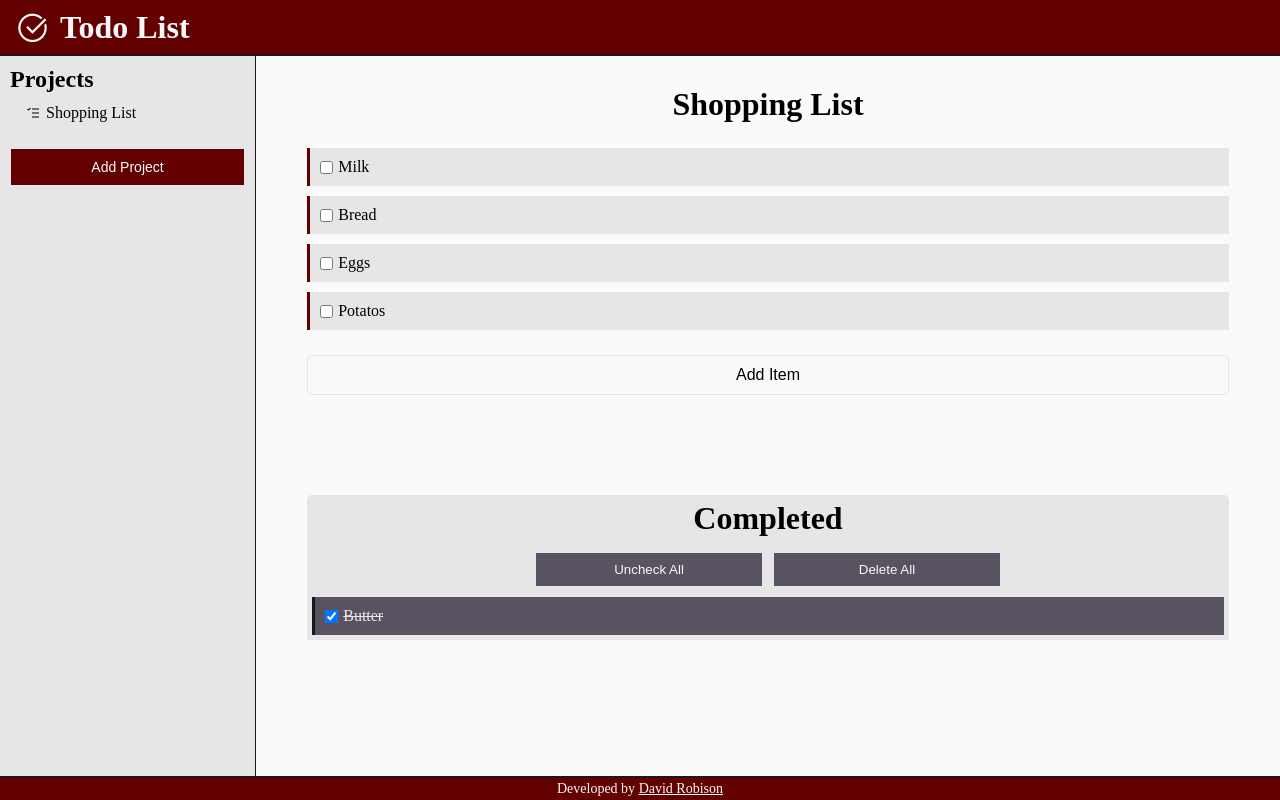
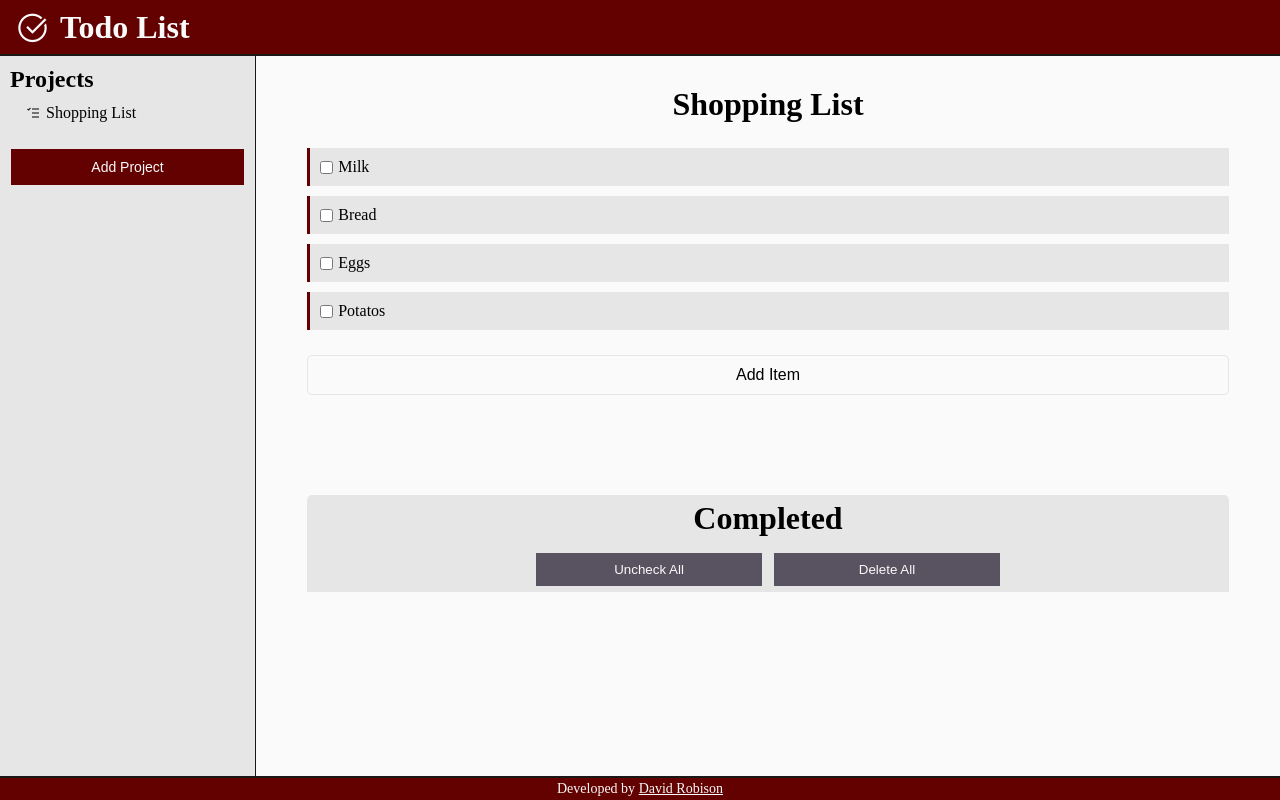
Before and after one commit to robisonwebdev/todo-react, a React (Create React App) app: page / in a window 1280 px wide. Built offline with nearby package versions, Linux system fonts and the light colour scheme.

Commit message:
Imported DisplayChecked. Move displayChecked variable to DisplayChecked component. Added DisplayChecked(with props) to return

```diff
--- a/src/components/Lists.js
+++ b/src/components/Lists.js
@@ -1,6 +1,7 @@
 import React, { useEffect, useState } from 'react';
 import Checkbox from './Checkbox';
 import Button from './Button';
+import DisplayChecked from './DisplayChecked';
 import AddItemForm from './AddItemForm';
 import '../styles/Lists.css';
 
@@ -18,13 +19,6 @@
             return <Checkbox className='item' key={item.name + id} name={item.name} checked={item.checked} updateChecked={updateChecked} id={id} />
         } else return null;
     });
-
-
-    let displayChecked = items.map(item => {
-        if (item.checked) {
-            return <Checkbox className='checkedItem' key={item.name + id} name={item.name} checked={item.checked} updateChecked={updateChecked} id={id} />
-        } else return null;
-    })
 
     const handleAddItemBtn = () => {
         setShowBtn(false);
@@ -57,14 +51,7 @@
                 {showBtn ? <Button onClick={handleAddItemBtn} className='listButton' text='Add Item' /> : null}
                 {showForm ? <AddItemForm submit={handleSubmit} cancel={handleReset} handleChange={handleChange} value={inputValue} /> : null}
             </div>
-            <div className='displayChecked'>
-                <h1>Completed</h1>
-                <div className='displayCheckedBtns'>
-                    <Button className='checkedButtons' onClick={() => uncheckAll(id)}  text='Uncheck All' />
-                    <Button className='checkedButtons' text='Delete All' />
-                </div>
-                {displayChecked}
-            </div>
+            <DisplayChecked id={id} items={items} uncheckAll={() => uncheckAll(id)} updateChecked={updateChecked} />
         </div>
     );
 }
```
